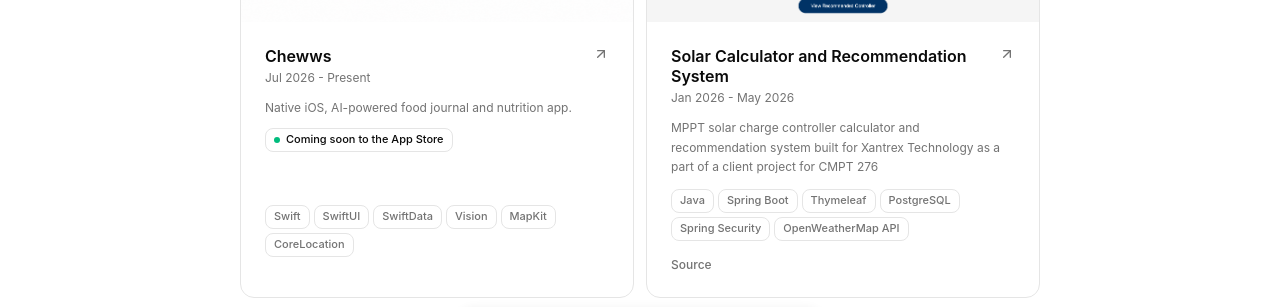
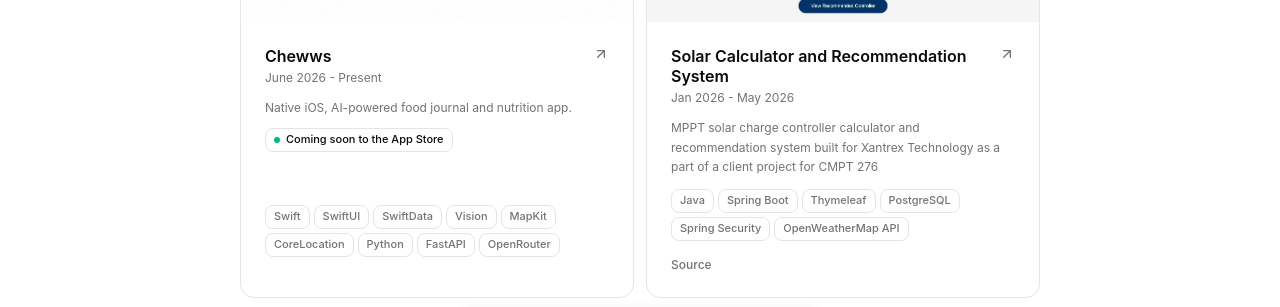
Before and after one commit to aaf1007/anton-portfolio, a React (Vite) app in the folder frontend/: page /projects in a window 1280 px wide. Shown: the part 418-725 px from the top of the page. Built offline with nearby package versions, Linux system fonts and the light colour scheme; grey boxes are pictures that could not be loaded.

Commit message:
feat: enhance ProjectCard animations and update project details

```diff
--- a/frontend/src/components/ProjectCard.tsx
+++ b/frontend/src/components/ProjectCard.tsx
@@ -1,6 +1,6 @@
-import { useMotionVariants } from "@/lib/motion";
+import { EASE_OUT, fadeIn } from "@/lib/motion";
 import { ArrowUpRight } from "lucide-react";
-import { motion } from "motion/react";
+import { motion, useReducedMotion, type Variants } from "motion/react";
 import type { ReactNode } from "react";
 import { Link } from "react-router-dom";
 
@@ -16,6 +16,7 @@ type ProjectCardProps = {
   caseStudy?: string;
   inProgress: boolean;
   dates?: string;
+  index?: number;
 };
 
 function CardLink({
@@ -54,14 +55,33 @@ export default function ProjectCard({
   caseStudy,
   inProgress,
   dates,
+  index = 0,
 }: ProjectCardProps) {
-  const item = useMotionVariants();
+  const reduceMotion = useReducedMotion();
+  // Right-hand card of each row (odd index) trails slightly for a stagger.
+  const reveal: Variants = reduceMotion
+    ? fadeIn
+    : {
+        hidden: { opacity: 0, y: 32 },
+        show: {
+          opacity: 1,
+          y: 0,
+          transition: {
+            duration: 0.55,
+            ease: EASE_OUT,
+            delay: (index % 2) * 0.12,
+          },
+        },
+      };
   const primaryHref = link || prod || caseStudy || github || "#";
 
   return (
     <motion.article
       className="group flex flex-col bg-card border border-border rounded-xl hover:ring-2 hover:ring-muted h-full overflow-hidden transition-all duration-200"
-      variants={item}
+      variants={reveal}
+      initial="hidden"
+      whileInView="show"
+      viewport={{ once: true, margin: "0px 0px -80px 0px" }}
       whileHover={{ y: -2 }}
       transition={{ duration: 0.2 }}
     >
--- a/frontend/src/data/portfolio.tsx
+++ b/frontend/src/data/portfolio.tsx
@@ -356,9 +356,12 @@ export const projects: Project[] = [
       "Vision",
       "MapKit",
       "CoreLocation",
+      "Python",
+      "FastAPI",
+      "OpenRouter"
     ],
     inProgress: true,
-    dates: "Jul 2026 - Present",
+    dates: "June 2026 - Present",
   },
 ];
 
--- a/frontend/src/pages/HomePage.tsx
+++ b/frontend/src/pages/HomePage.tsx
@@ -95,7 +95,7 @@ function ProjectShowcaseCard({
           {project.shortDescription}
         </p>
         <div className="flex flex-wrap gap-1 mt-auto">
-          {project.stack.slice(0, 6).map((tag) => (
+          {project.stack.map((tag) => (
             <span
               key={tag}
               className="inline-flex items-center px-2 border border-border rounded-md h-6 font-medium text-[11px] text-muted-foreground"
--- a/frontend/src/pages/ProjectsPage.tsx
+++ b/frontend/src/pages/ProjectsPage.tsx
@@ -1,7 +1,5 @@
 import ProjectCard from "@/components/ProjectCard";
 import { projects } from "@/data/portfolio";
-import { staggerContainer } from "@/lib/motion";
-import { motion } from "motion/react";
 
 export default function ProjectsPage() {
   return (
@@ -16,16 +14,11 @@ export default function ProjectsPage() {
           studies.
         </p>
       </div>
-      <motion.div
-        className="grid grid-cols-1 gap-3 sm:grid-cols-2"
-        variants={staggerContainer(0.07)}
-        initial="hidden"
-        animate="show"
-      >
-        {[...projects].reverse().map((project) => (
-          <ProjectCard key={project.title} {...project} />
+      <div className="grid grid-cols-1 gap-3 sm:grid-cols-2">
+        {[...projects].reverse().map((project, index) => (
+          <ProjectCard key={project.title} index={index} {...project} />
         ))}
-      </motion.div>
+      </div>
     </div>
   );
 }
```
